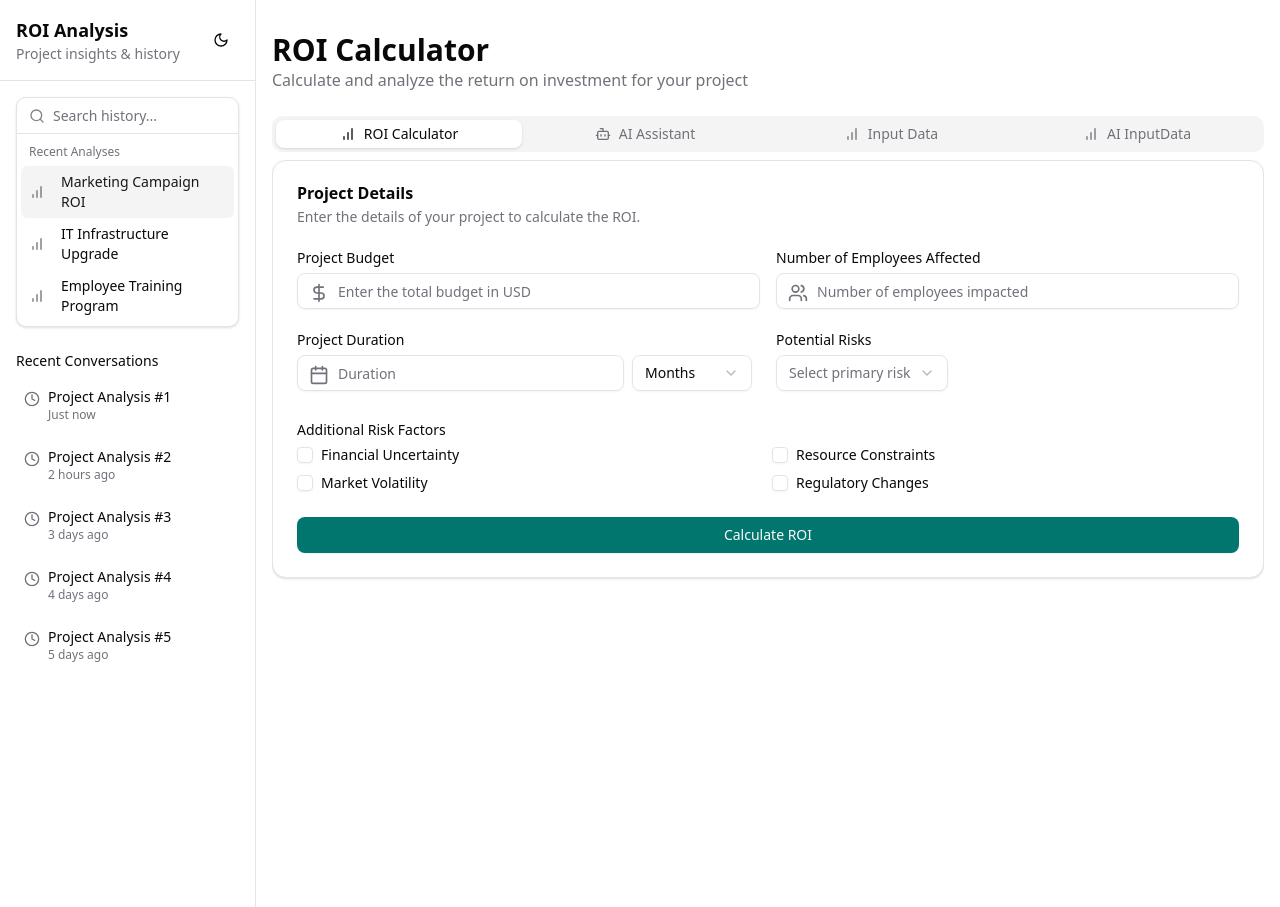
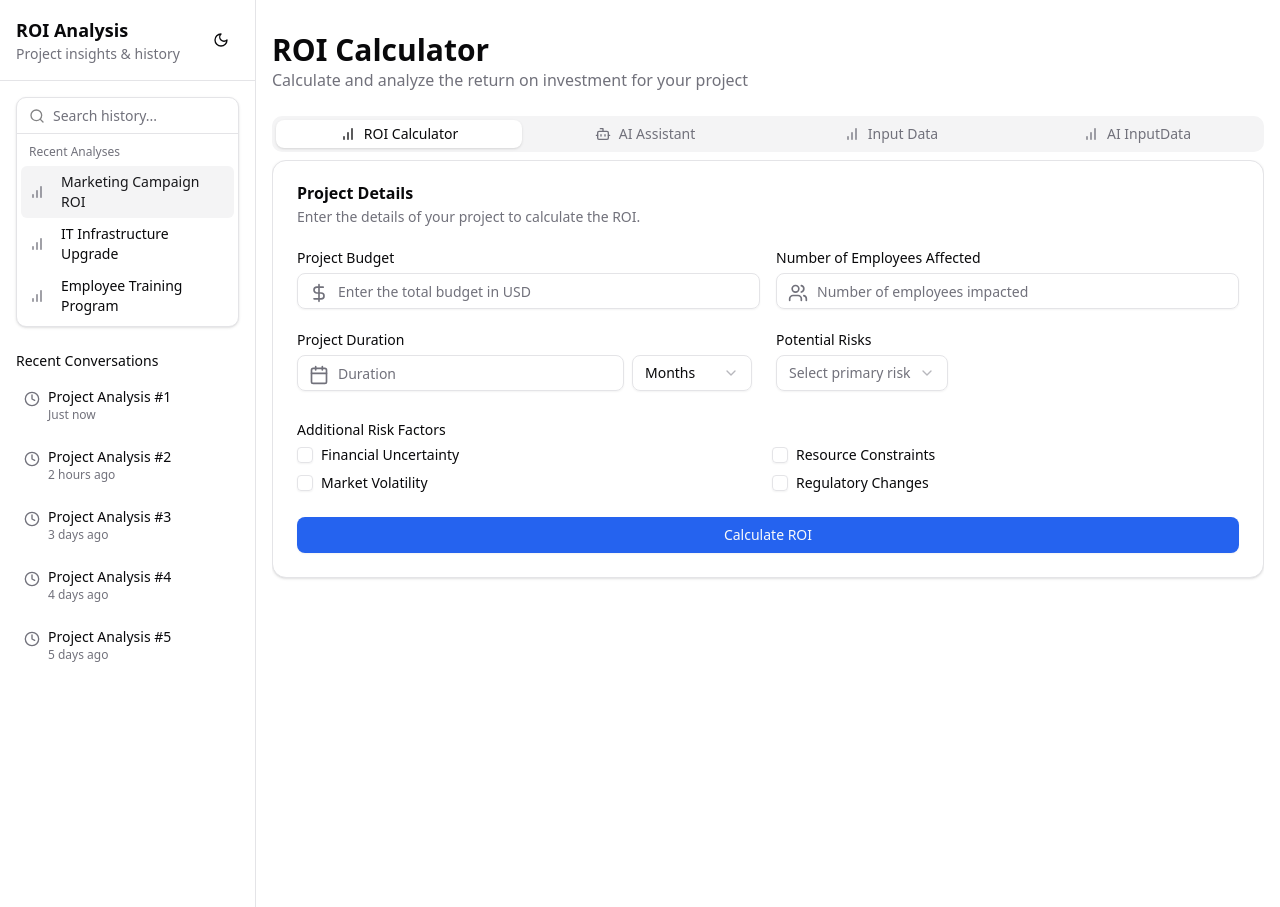
Before and after one commit to The-Manuel-G/ROI-calculator-transformation-success, a Next.js app in the folder frontend-nextjs/: page / in a window 1280 px wide. Built offline with nearby package versions, Linux system fonts and the light colour scheme.

Commit message:
fix: update primary color values in globals.css for improved design consistency

```diff
--- a/frontend-nextjs/src/app/globals.css
+++ b/frontend-nextjs/src/app/globals.css
@@ -16,7 +16,7 @@
   --card-foreground: oklch(0.141 0.005 285.823);
   --popover: oklch(1 0 0);
   --popover-foreground: oklch(0.141 0.005 285.823);
-  --primary: oklch(0.51 0.09 186);
+  --primary: oklch(0.55 0.22 263);
   --primary-foreground: oklch(0.985 0 0);
   --secondary: oklch(0.967 0.001 286.375);
   --secondary-foreground: oklch(0.21 0.006 285.885);
@@ -52,7 +52,7 @@
   --card-foreground: oklch(0.985 0 0);
   --popover: oklch(0.141 0.005 285.823);
   --popover-foreground: oklch(0.985 0 0);
-  --primary: oklch(0.86 0.17 92);
+  --primary: oklch(0.55 0.22 263);
   --primary-foreground: oklch(0.21 0.006 285.885);
   --secondary: oklch(0.274 0.006 286.033);
   --secondary-foreground: oklch(0.985 0 0);
```
